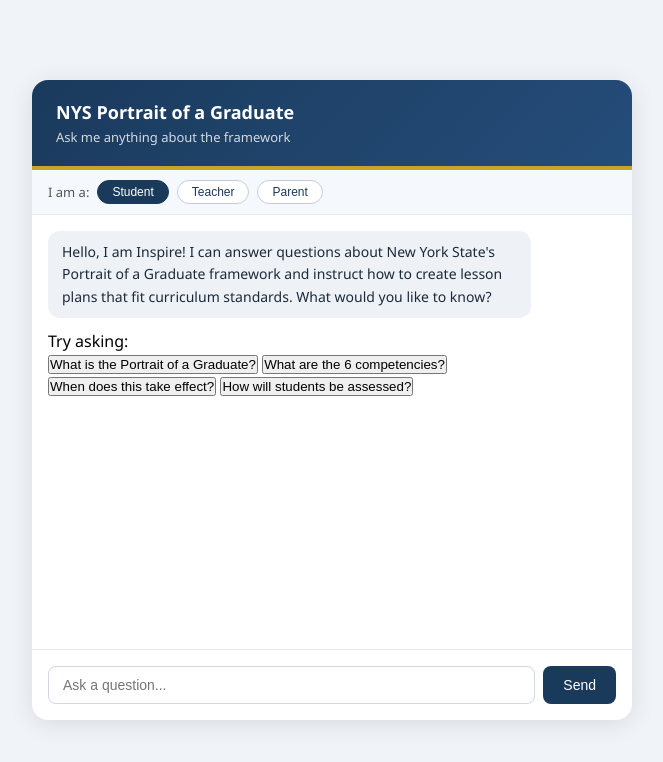
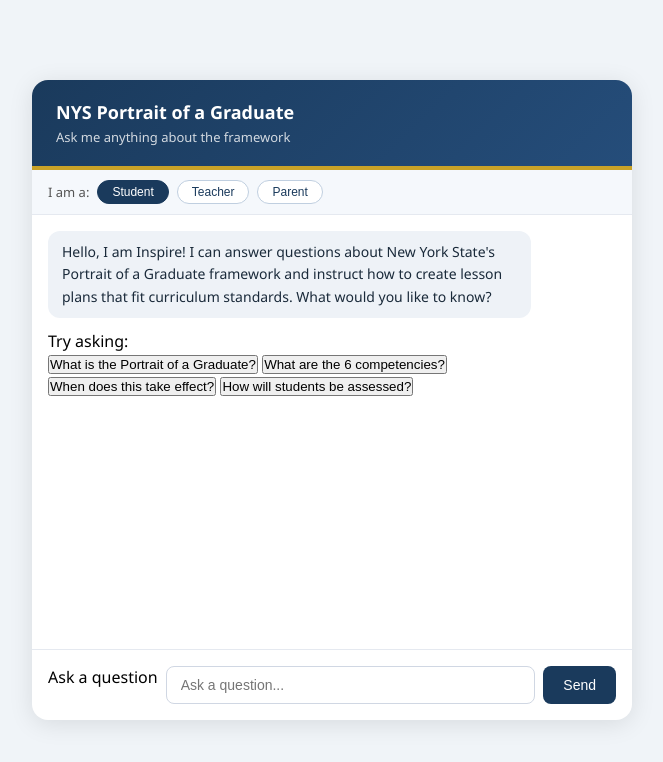
Before and after one commit to mmichaela034-lgtm/NY-Inspire, a website: page index.html in a window 1280 px wide. Shown: the whole page, without its empty margins (308-971 px from the left). Drawn offline with nearby package versions, Linux system fonts and the light colour scheme.

```diff
--- a/index.html
+++ b/index.html
@@ -36,8 +36,8 @@
 </div>
     </div>
     <div class="chat-input">
-      <input type="text" id="userInput"
-        placeholder="Ask a question..." />
+      <label for="userInput">Ask a question</label>
+        <input type="text" id="userInput" placeholder="Ask a question...">
       <button onclick="sendMessage()">Send</button>
     </div>
   </div>
```
